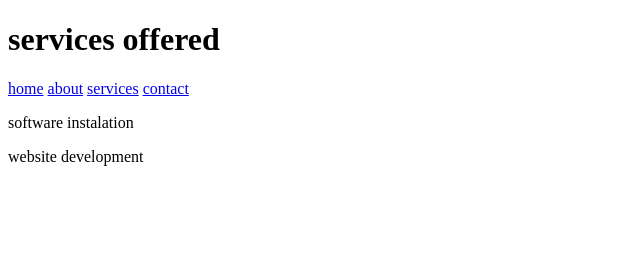
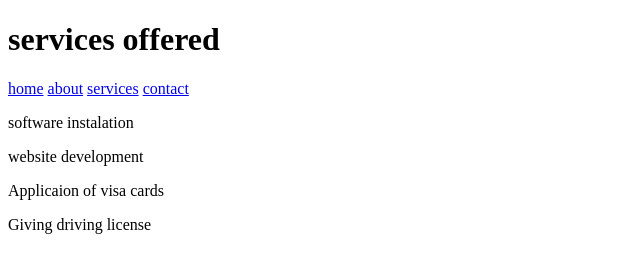
Before and after one commit to paulosamo/portfolio2, a plain HTML site: page services.html in a window 1280 px wide. Shown: the whole page, without its empty margins (0-640 px from the left). Drawn offline with Linux system fonts and the light colour scheme.

Commit message:
Update services.html

```diff
--- a/services.html
+++ b/services.html
@@ -12,6 +12,8 @@
 <a href="contact.html">contact</a>
     <p>software instalation</p>
     <p>website development</p>
+    <p> Applicaion of visa cards</p>
+    <p> Giving driving license</p>
 
 </body>
 </html>
```
